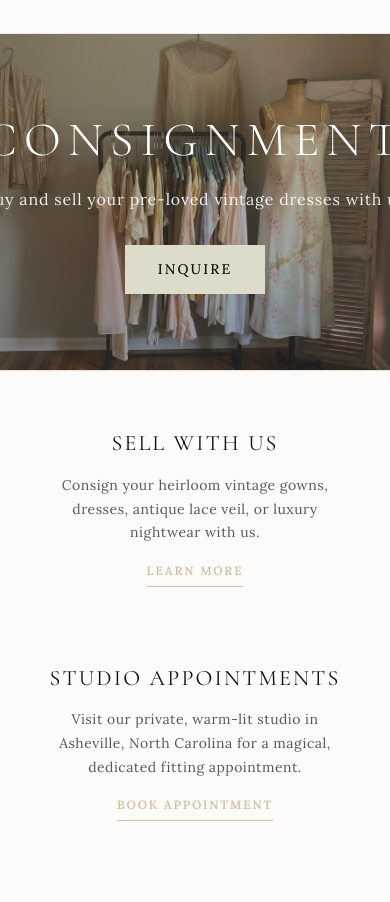
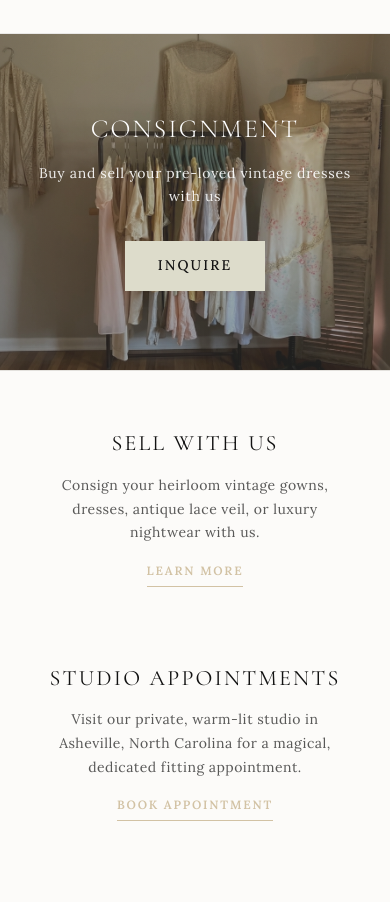
Before and after one commit to kanderson102/graciouscollections, a Next.js app: page / in a window 390 px wide. Shown: the part 3593-4495 px from the top of the page. Built offline with nearby package versions, Linux system fonts and the light colour scheme.

Commit message:
fix: adjust showroom text sizing and spacing on mobile/tablet screen sizes to prevent overflow

```diff
--- a/src/app/Home.module.css
+++ b/src/app/Home.module.css
@@ -375,6 +375,15 @@
     margin-left: 0;
     max-width: 600px;
   }
+
+  .showroomContent h2 {
+    font-size: 3.2rem;
+    letter-spacing: 0.1em;
+  }
+
+  .showroomContent p {
+    font-size: 1.4rem;
+  }
 }
 
 @media (max-width: 576px) {
@@ -393,4 +402,9 @@
   .hero h1 {
     font-size: 3rem;
   }
+
+  .showroomContent h2 {
+    font-size: 2.6rem;
+    letter-spacing: 0.08em;
+  }
 }
--- a/src/components/HeroCarousel.tsx
+++ b/src/components/HeroCarousel.tsx
@@ -8,9 +8,9 @@ import styles from "./HeroCarousel.module.css";
 const carouselImages = [
   "/images/hero_building.jpg", // girl by building
   "/images/hero_grass.jpg",    // Girl reading book in grass
+  "/images/hero_redhead.jpg",   // Meadow walk girl
   "/images/hero_blonde.jpg",   // Blonde girl in field
   "/images/hero_book.jpg",    // Girl reading sheet close-up
-  "/images/hero_redhead.jpg",   // Meadow walk girl
 ];
 
 export const HeroCarousel: React.FC = () => {
```
